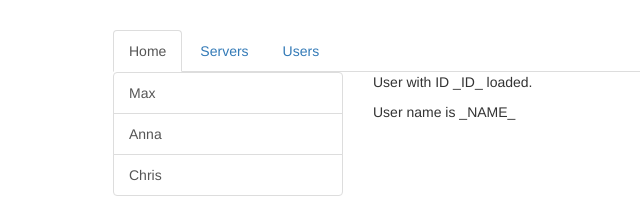
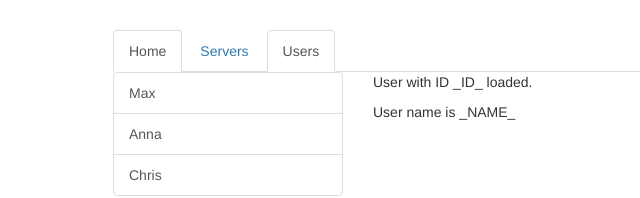
Before and after one commit to AmeyaChavre/Ng-Router, an Angular app: page /users in a window 1280 px wide. Shown: the top 198 px of the page, without its empty margins (152-792 px from the left). Built offline with nearby package versions, Linux system fonts and the light colour scheme.

Commit message:
Commit#39

```diff
--- a/src/app/app.component.html
+++ b/src/app/app.component.html
@@ -4,7 +4,7 @@
       <ul class="nav nav-tabs">
         <li role="presentation" routerLinkActive="active"><a routerLink="/">Home</a></li>
         <li role="presentation" routerLinkActive="active"><a routerLink="/servers">Servers</a></li>
-        <li role="presentation"><a [routerLink]="['users']">Users</a></li>
+        <li role="presentation" routerLinkActive="active"><a [routerLink]="['users']">Users</a></li>
       </ul>
     </div>
   </div>
```
